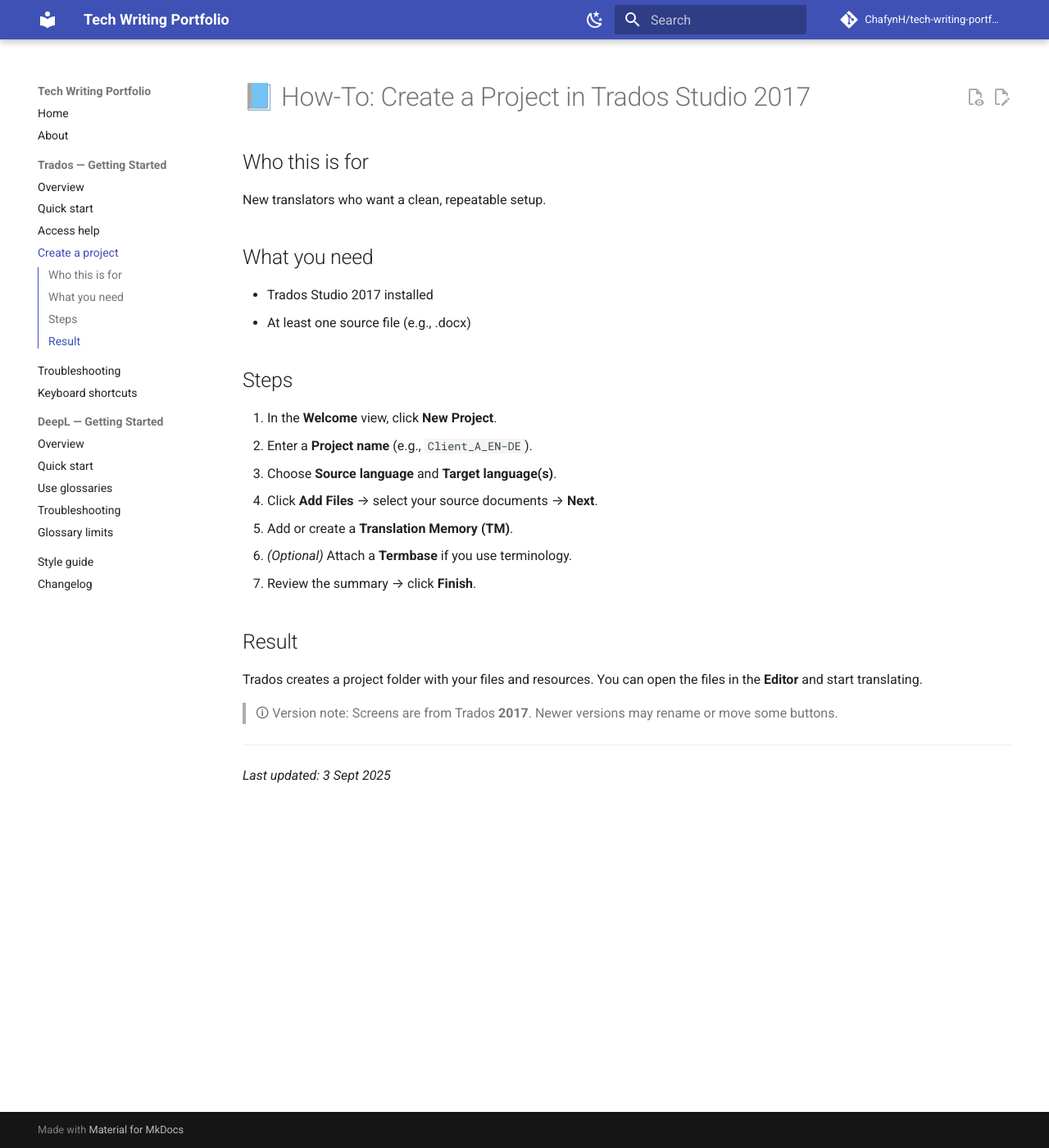
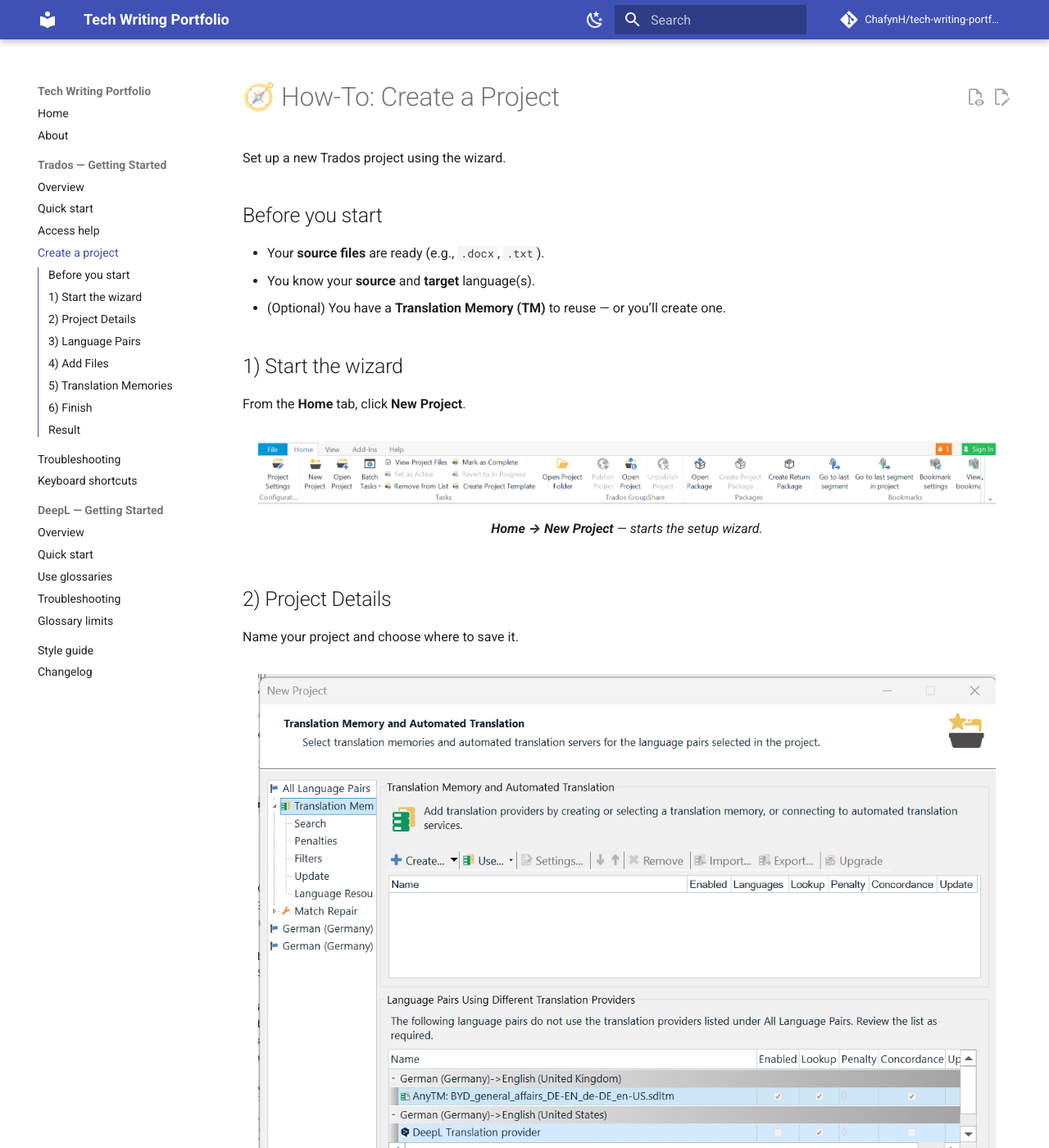
Before and after one commit to Chafyn/tech-writing-portfolio, an MkDocs documentation site: the page built from docs/trados-getting-started/how-to-create-project.md, in a window 1280 px wide and 1400 px high. Shown: the whole window at 82% size. Built offline with MkDocs 1.6.1 and Material for MkDocs 9.7.7, drawn with Linux system fonts in a browser that asks for light colours; comment, search, counter and statistics services are not loaded; some of the changed text lies outside the part shown.

Commit message:
Added screenshots to getting started

```diff
--- a/docs/trados-getting-started/how-to-create-project.md
+++ b/docs/trados-getting-started/how-to-create-project.md
@@ -1,25 +1,71 @@
-# 📘 How-To: Create a Project in Trados Studio 2017
+# 🧭 How-To: Create a Project
 
-## Who this is for
-New translators who want a clean, repeatable setup.
+Set up a new Trados project using the wizard.
 
-## What you need
-- Trados Studio 2017 installed
-- At least one source file (e.g., .docx)
+## Before you start
+- Your **source files** are ready (e.g., `.docx`, `.txt`).
+- You know your **source** and **target** language(s).
+- (Optional) You have a **Translation Memory (TM)** to reuse — or you’ll create one.
 
-## Steps
-1. In the **Welcome** view, click **New Project**.
-2. Enter a **Project name** (e.g., `Client_A_EN-DE`).
-3. Choose **Source language** and **Target language(s)**.
-4. Click **Add Files** → select your source documents → **Next**.
-5. Add or create a **Translation Memory (TM)**.
-6. *(Optional)* Attach a **Termbase** if you use terminology.
-7. Review the summary → click **Finish**.
+## 1) Start the wizard
+
+From the **Home** tab, click **New Project**.
+
+<figure markdown>
+  ![Home ribbon with the New Project button visible](../assets/images/trados/home-new-project.png){ width="900" }
+  <figcaption><b>Home → New Project</b> — starts the setup wizard.</figcaption>
+</figure>
+
+## 2) Project Details
+
+Name your project and choose where to save it.
+
+<figure markdown>
+  ![Project Wizard on Project Details step with name and location fields](../assets/images/trados/wizard-project-details.png){ width="900" }
+  <figcaption><b>Project Details</b> — give the project a clear name and folder.</figcaption>
+</figure>
+
+## 3) Language Pairs
+
+Pick the **source** and **target** language(s).
+
+<figure markdown>
+  ![Project Wizard on Language Pairs step showing source and target languages](../assets/images/trados/wizard-language-pairs.png){ width="900" }
+  <figcaption><b>Language Pairs</b> — set the languages you’ll translate between.</figcaption>
+</figure>
+
+## 4) Add Files
+
+Add the documents you want to translate.
+
+<figure markdown>
+  ![Project Wizard on Add Files step with source files listed](../assets/images/trados/wizard-add-files.png){ width="900" }
+  <figcaption><b>Add Files</b> — select your source documents.</figcaption>
+</figure>
+
+## 5) Translation Memories
+
+Attach an existing **TM** or **Create** a new one (recommended if you don’t have one).
+
+<figure markdown>
+  ![Project Wizard on Translation Memories step with a TM selected](../assets/images/trados/wizard-tm.png){ width="900" }
+  <figcaption><b>Translation Memories</b> — reuse previous translations or start a new TM.</figcaption>
+</figure>
+
+## 6) Finish
+
+Review the summary and click **Finish**. Trados creates the project and opens it in the **Editor**.
+
+<!-- Optional screenshot; uncomment when you have it
+<figure markdown>
+  ![Project Wizard summary before Finish](../assets/images/trados/wizard-finish.png){ width="900" }
+  <figcaption><b>Finish</b> — confirm settings and create the project.</figcaption>
+</figure>
+-->
 
 ## Result
-Trados creates a project folder with your files and resources. You can open the files in the **Editor** and start translating.
+Your project appears in **Home → Projects** and opens in the **Editor** ready to translate.
 
-> 🛈 Version note: Screens are from Trados **2017**. Newer versions may rename or move some buttons.
-
----
-*Last updated: 3 Sept 2025*
+**See also:**
+- [⚡ Quick Start](quick-start.md) — the short version
+- [📘 How to Access Help](help-guide.md#ui-language) — switch the UI language if needed
```
Also changed, not shown: docs/assets/images/trados/wizard-finish.png (added), docs/assets/images/trados/wizard-project-details.png (added), docs/assets/images/trados/wizard-tm.png (added).
